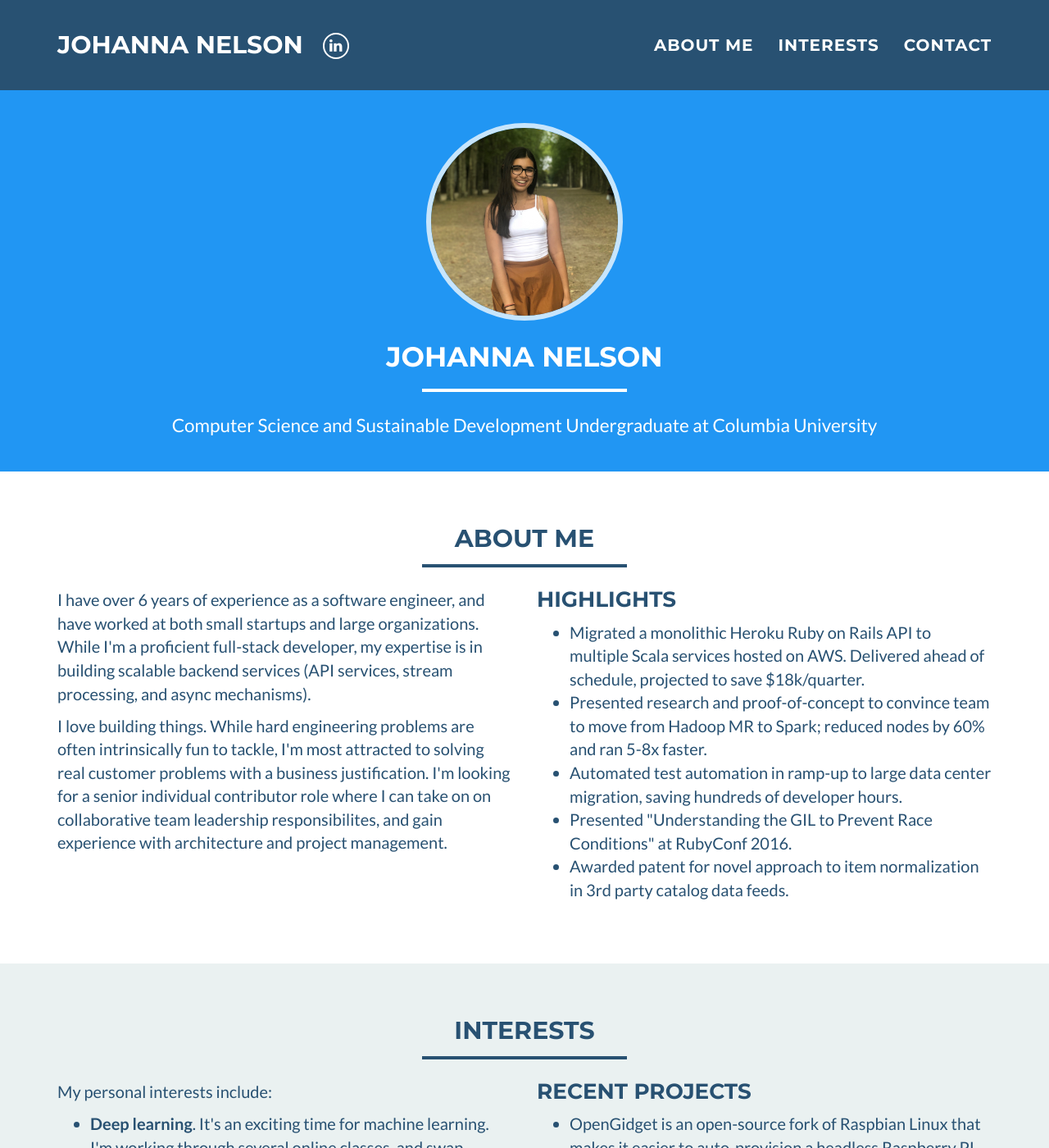
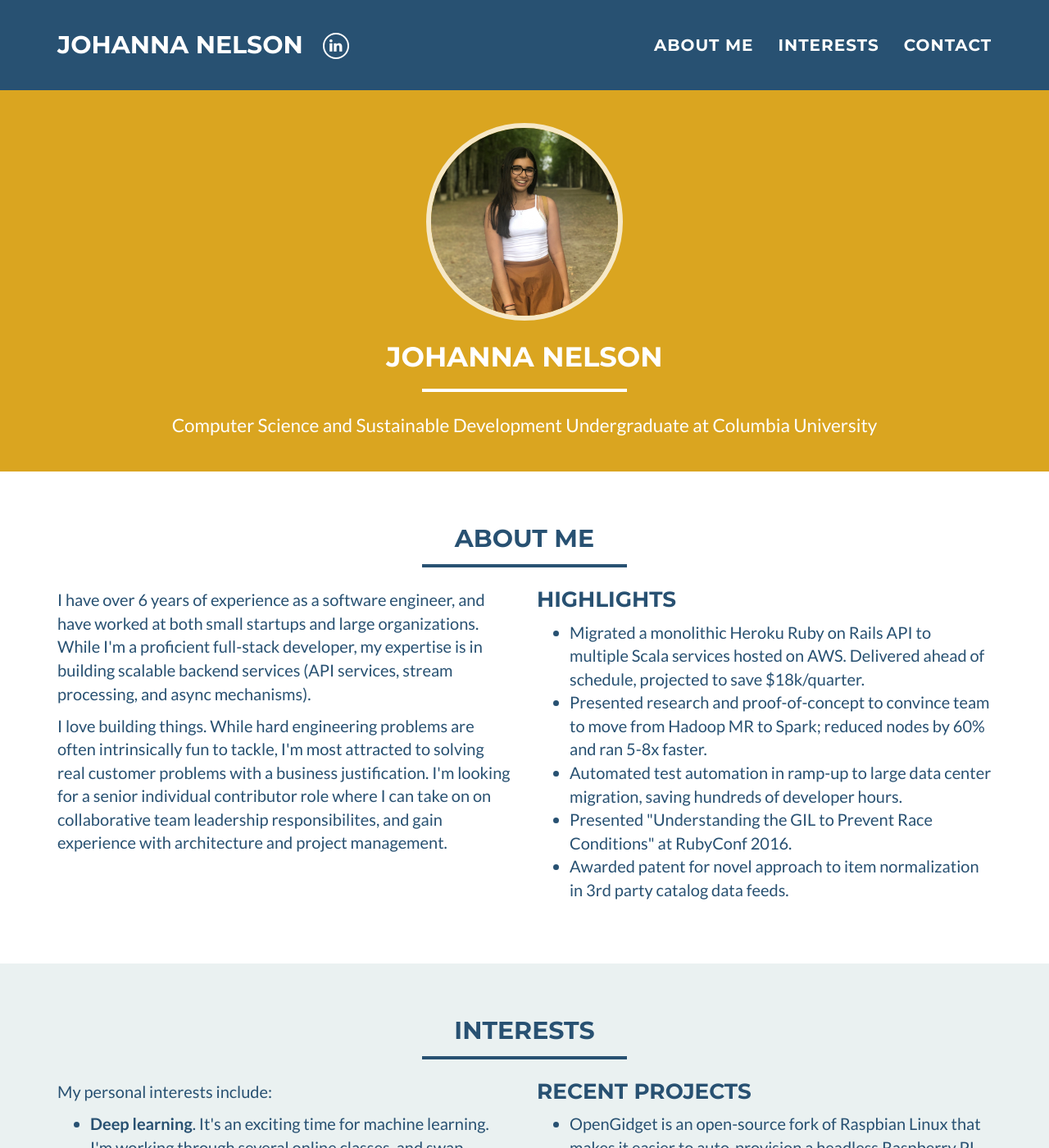
Before and after one commit to johannanelson/johannanelson.github.io, a Jekyll site: the page built from index.html, in a window 1280 px wide and 1400 px high. Shown: the whole window at 82% size. Built offline with Jekyll 4.4.1, drawn with Linux system fonts in a browser that asks for light colours.

Commit message:
Changed colors

```diff
--- a/_config.yml
+++ b/_config.yml
@@ -20,8 +20,8 @@ bing_verify:
 
 # Color settings (hex-codes without the leading hash-tag)
 color:
-  primary: 2196F3
-  primary-rgb: "33, 150, 243"
+  primary: DAA520
+  primary-rgb: "218,165,32"
   secondary: 285172
   secondary-dark: 29455b
   section-tout: eaf1f1
```
Also changed, not shown: 1 other file.
